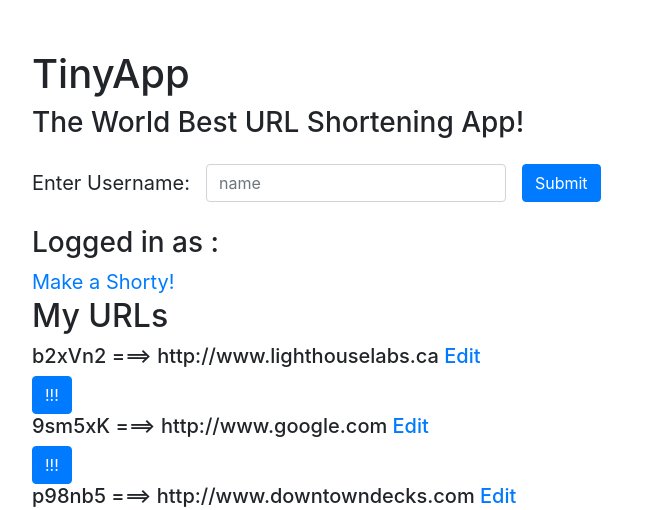
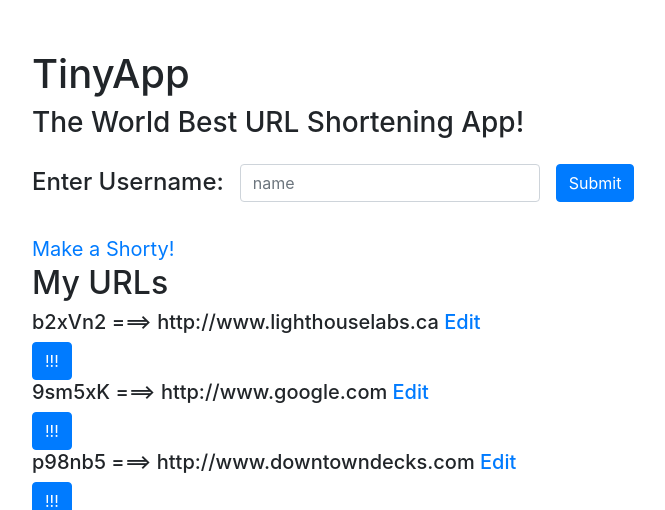
Before and after one commit to isaacsmitty/TinyApp, a Node server app: page /urls in a window 1280 px wide. Shown: the top 510 px of the page, without its empty margins (18-683 px from the left). Run offline with Node 20, Linux system fonts and the light colour scheme; some libraries are stand-ins or nearby versions.

Commit message:
login removes login form

```diff
--- a/views/partials/_header.ejs
+++ b/views/partials/_header.ejs
@@ -3,6 +3,13 @@
   <h3> The World Best URL Shortening App! </h3>
 </header>
 
+<% if(username){ %>
+
+   <h4>Logged in as <%=username%></h4>
+
+ <% } else{ %>
+
+   <h4>
     <form class="form-inline" action="/login" method="POST">
           <div class="form-group mb-2">
             <label for="username">Enter Username:</label>
@@ -10,3 +17,5 @@
             <button type="submit" class="btn btn-primary">Submit</button>
           </div>
         </form>
+       </h4>
+<% } %>
--- a/views/urls_index.ejs
+++ b/views/urls_index.ejs
@@ -13,7 +13,7 @@
     <% include ./partials/_header %>
 </header>
 
-  <h3>Logged in as : <%=username%></h3>
+
 
 <a href="http://127.0.0.1:8080/urls/new">Make a Shorty!</a>
 
--- a/views/urls_new.ejs
+++ b/views/urls_new.ejs
@@ -16,7 +16,7 @@
         <% include ./partials/_header %>
     </header>
 
-    <h3>Logged in as : <%=username%></h3>
+
 
     <h3>Create TinyURL</h3>
 
```
Also changed, not shown: views/urls_show.ejs (+4 -4 lines). Lines whose indentation alone changed are shown as unchanged.
